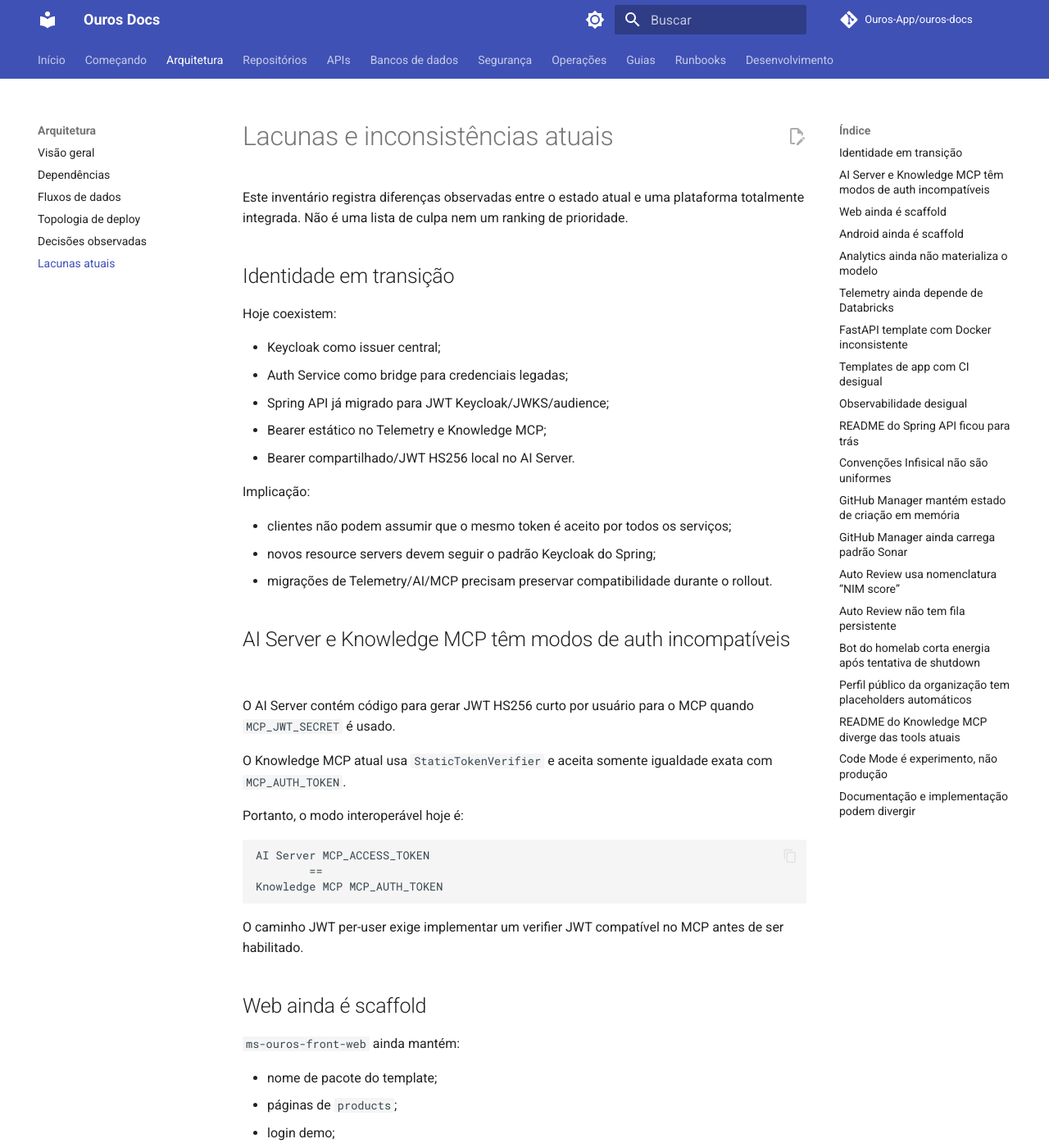
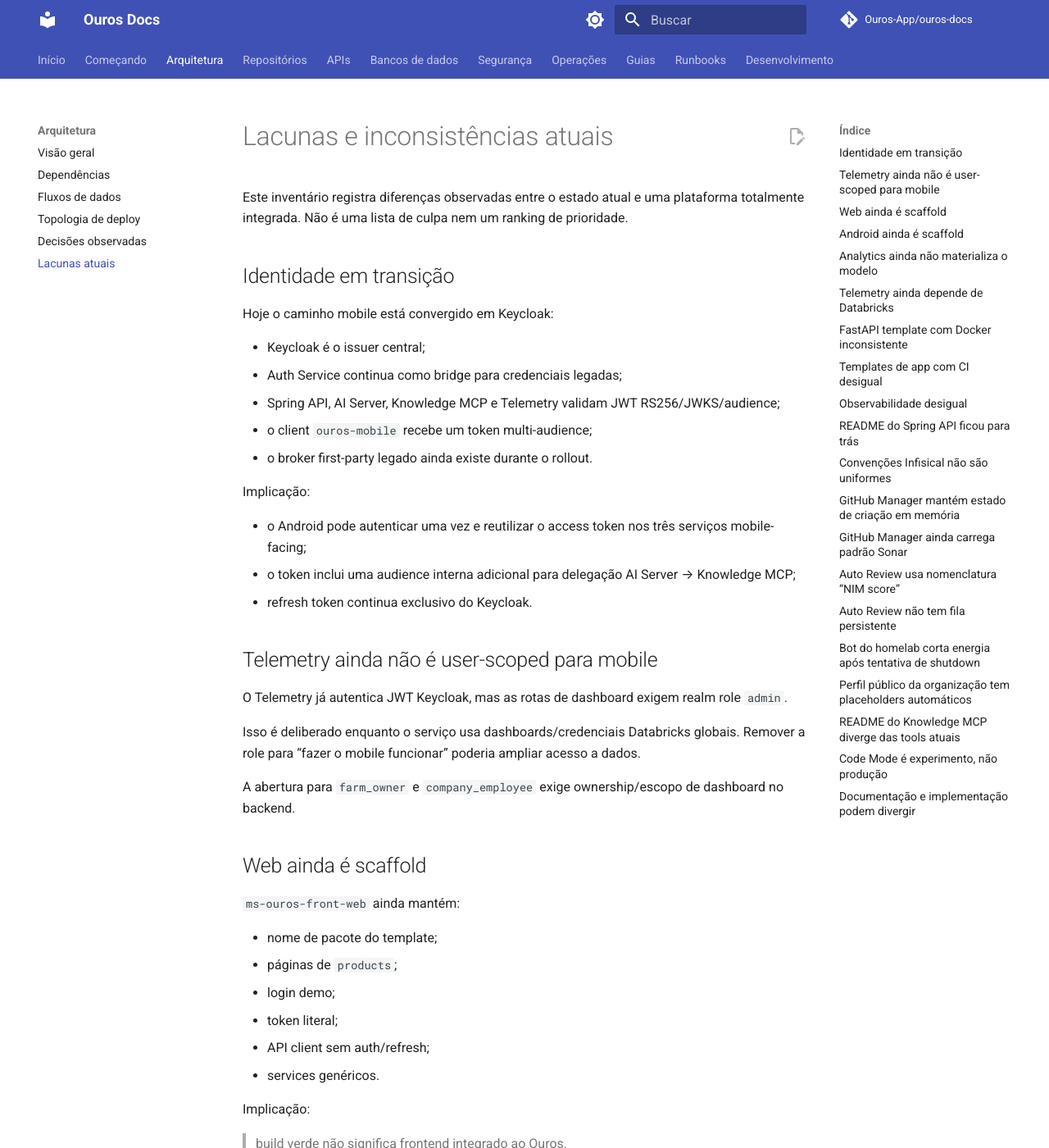
Before and after one commit to Ouros-App/ouros-docs, an MkDocs documentation site: the page built from docs/architecture/current-gaps.md, in a window 1280 px wide and 1400 px high. Shown: the whole window at 82% size. Built offline with MkDocs 1.6.1 and Material for MkDocs 9.7.7, drawn with Linux system fonts in a browser that asks for light colours; comment, search, counter and statistics services are not loaded.

Commit message:
docs: update current auth gaps

````diff
--- a/docs/architecture/current-gaps.md
+++ b/docs/architecture/current-gaps.md
@@ -4,35 +4,27 @@ Este inventário registra diferenças observadas entre o estado atual e uma plat
 
 ## Identidade em transição
 
-Hoje coexistem:
+Hoje o caminho mobile está convergido em Keycloak:
 
-- Keycloak como issuer central;
-- Auth Service como bridge para credenciais legadas;
-- Spring API já migrado para JWT Keycloak/JWKS/audience;
-- Bearer estático no Telemetry e Knowledge MCP;
-- Bearer compartilhado/JWT HS256 local no AI Server.
+- Keycloak é o issuer central;
+- Auth Service continua como bridge para credenciais legadas;
+- Spring API, AI Server, Knowledge MCP e Telemetry validam JWT RS256/JWKS/audience;
+- o client `ouros-mobile` recebe um token multi-audience;
+- o broker first-party legado ainda existe durante o rollout.
 
 Implicação:
 
-- clientes não podem assumir que o mesmo token é aceito por todos os serviços;
-- novos resource servers devem seguir o padrão Keycloak do Spring;
-- migrações de Telemetry/AI/MCP precisam preservar compatibilidade durante o rollout.
+- o Android pode autenticar uma vez e reutilizar o access token nos três serviços mobile-facing;
+- o token inclui uma audience interna adicional para delegação AI Server → Knowledge MCP;
+- refresh token continua exclusivo do Keycloak.
 
-## AI Server e Knowledge MCP têm modos de auth incompatíveis
+## Telemetry ainda não é user-scoped para mobile
 
-O AI Server contém código para gerar JWT HS256 curto por usuário para o MCP quando `MCP_JWT_SECRET` é usado.
+O Telemetry já autentica JWT Keycloak, mas as rotas de dashboard exigem realm role `admin`.
 
-O Knowledge MCP atual usa `StaticTokenVerifier` e aceita somente igualdade exata com `MCP_AUTH_TOKEN`.
+Isso é deliberado enquanto o serviço usa dashboards/credenciais Databricks globais. Remover a role para “fazer o mobile funcionar” poderia ampliar acesso a dados.
 
-Portanto, o modo interoperável hoje é:
-
-```text
-AI Server MCP_ACCESS_TOKEN
-        ==
-Knowledge MCP MCP_AUTH_TOKEN
-```
-
-O caminho JWT per-user exige implementar um verifier JWT compatível no MCP antes de ser habilitado.
+A abertura para `farm_owner` e `company_employee` exige ownership/escopo de dashboard no backend.
 
 ## Web ainda é scaffold
 
````
